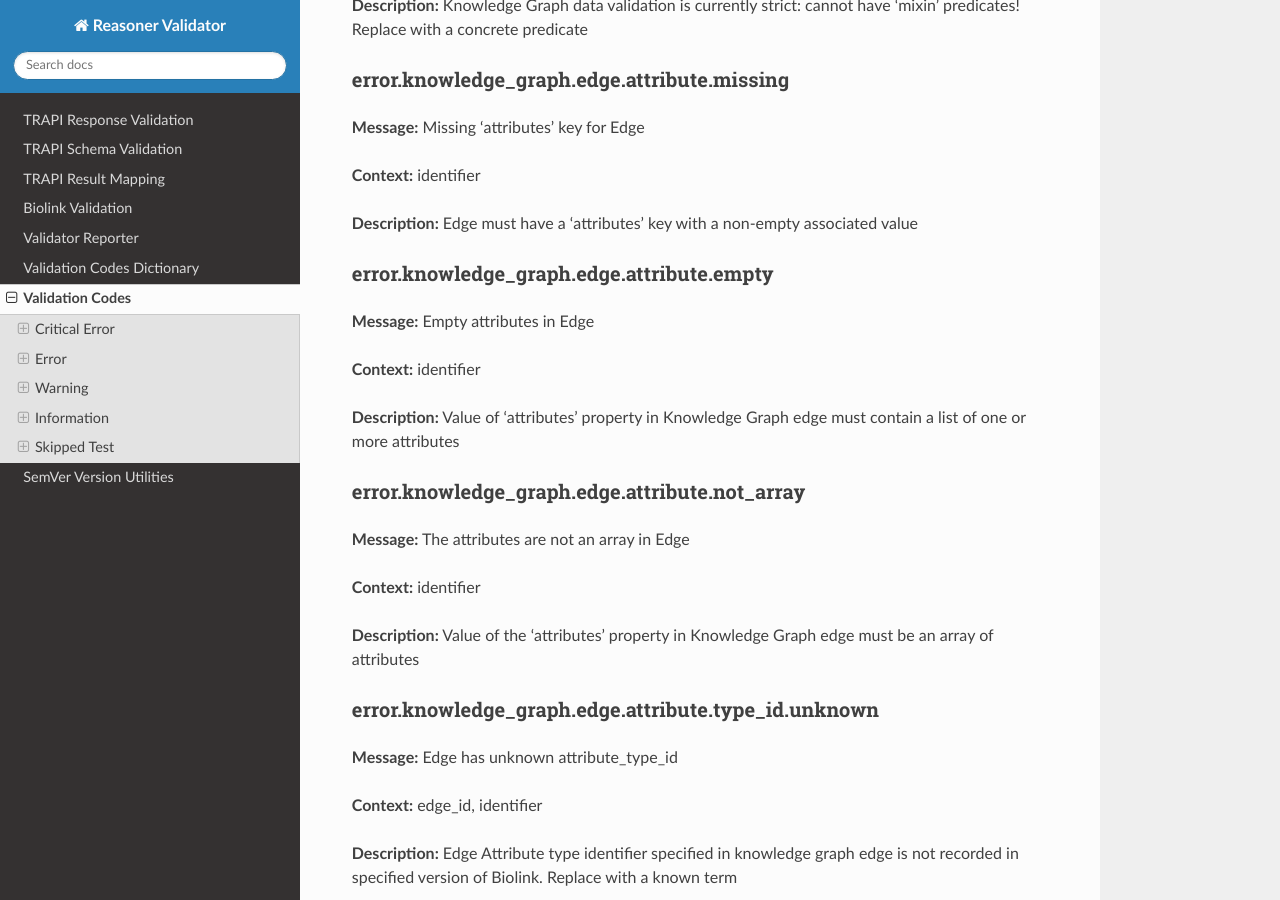
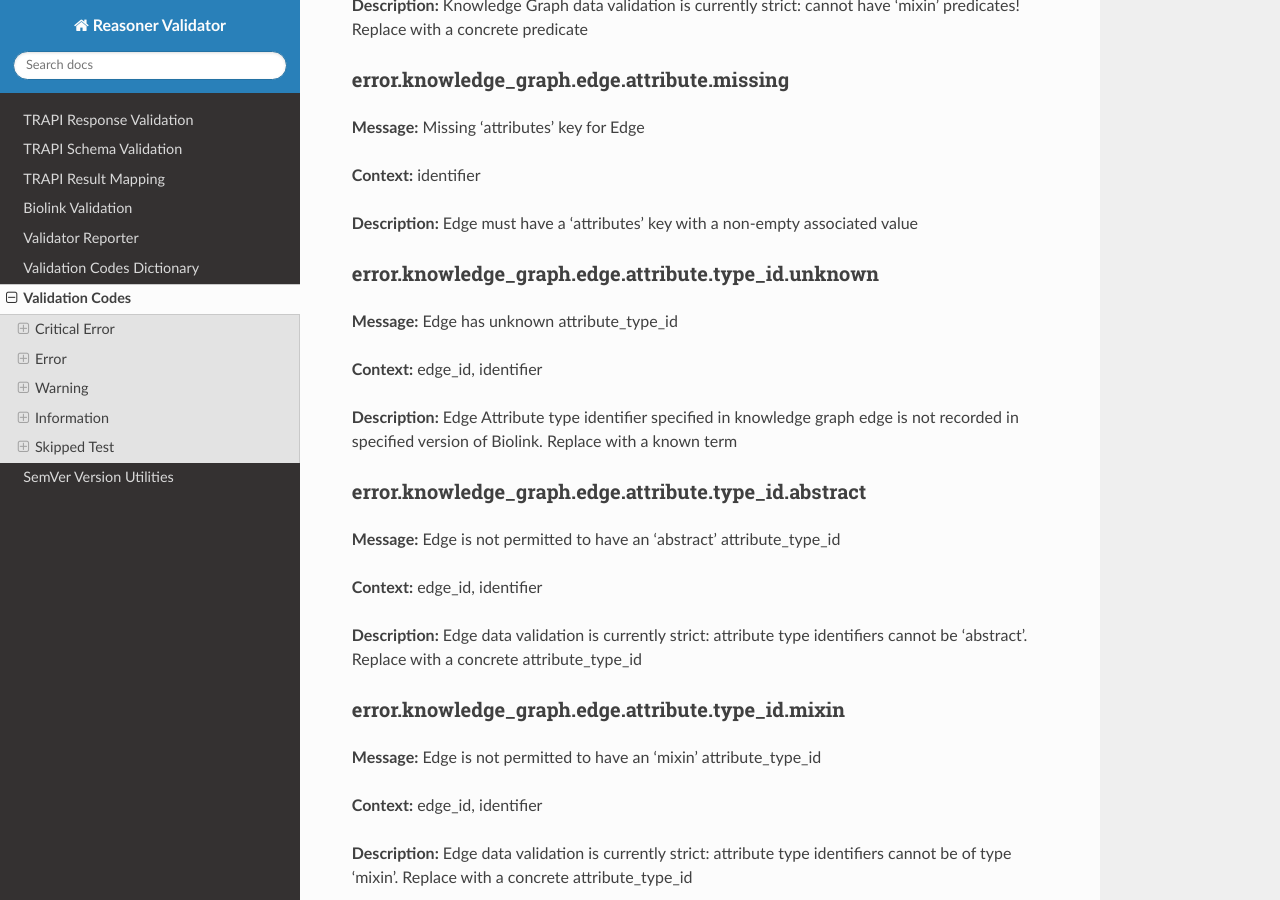
Before and after one commit to NCATSTranslator/reasoner-validator, a Sphinx documentation site: the page built from docs/validation_codes_dictionary.md, in a window 1280 px wide and 900 px high, scrolled down 16066 px. Built offline with Sphinx 7.4.7 and the Read the Docs theme 3.1.0, drawn with Linux system fonts in a browser that asks for light colours.

Commit message:
Attributes validation updated to TRAPI 2.0 expectations (removed a couple of validation codes along the way)

```diff
--- a/docs/validation_codes_dictionary.md
+++ b/docs/validation_codes_dictionary.md
@@ -601,22 +601,6 @@
 **Context:** identifier
 
 **Description:** Edge must have a 'attributes' key with a non-empty associated value
-
-### error.knowledge_graph.edge.attribute.empty
-
-**Message:** Empty attributes in Edge
-
-**Context:** identifier
-
-**Description:** Value of 'attributes' property in Knowledge Graph edge must contain a list of one or more attributes
-
-### error.knowledge_graph.edge.attribute.not_array
-
-**Message:** The attributes are not an array in Edge
-
-**Context:** identifier
-
-**Description:** Value of the 'attributes' property in Knowledge Graph edge must be an array of attributes
 
 ### error.knowledge_graph.edge.attribute.type_id.unknown
 
```
Also changed, not shown: 2 other files.
